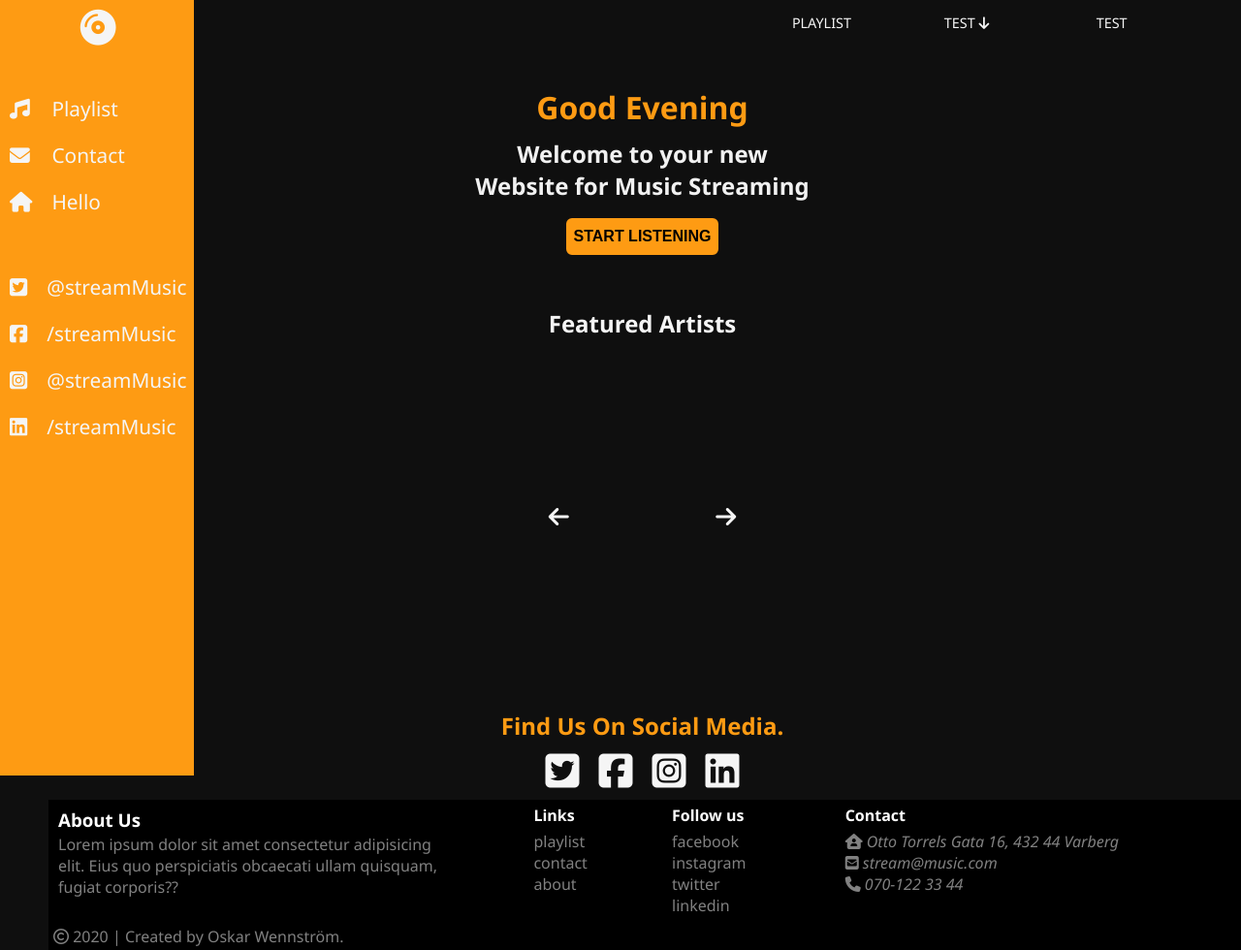
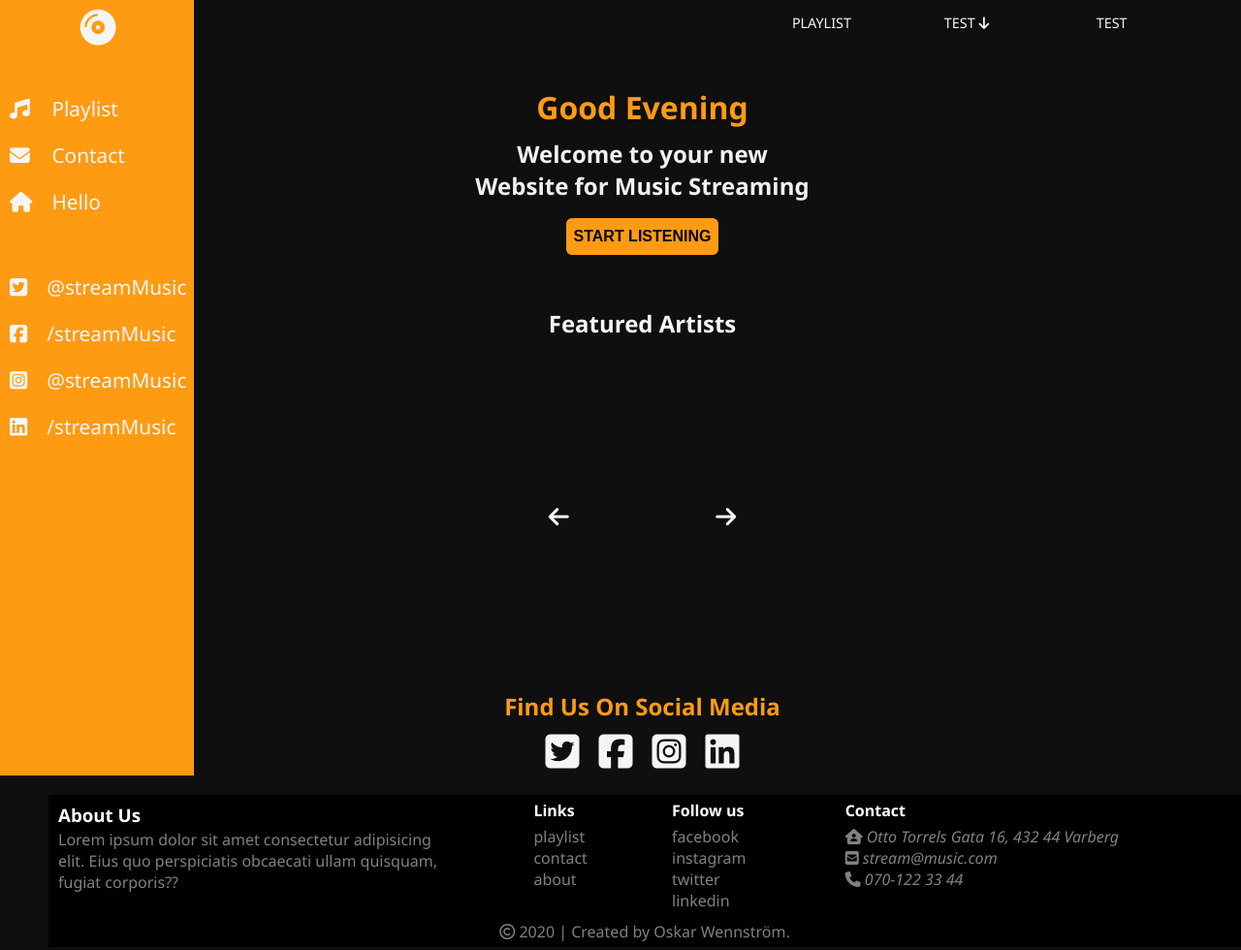
Before and after one commit to wennstrom/FrontEndDevelopementExam, a plain HTML site: page html/index.html in a window 1280 px wide. Shown: the whole page at 97% size. Drawn offline with Linux system fonts and the light colour scheme.

Commit message:
Fixed some bugs

```diff
--- a/css/styles.css
+++ b/css/styles.css
@@ -32,7 +32,7 @@ button {
     display: flex;
     flex-direction: column;
     margin-left: 45px;
-    height: calc(100vh - 10px);
+    flex: 1 0 auto;
 }
 /* nav */
 .navbar {
@@ -203,7 +203,7 @@ button {
     align-items: center;
     color: #FE9B13;;
     margin: auto;
-    margin-top: 20px;
+    margin-bottom: 15px;
 }
 .social-media h2 {
     margin: 0;
@@ -271,7 +271,6 @@ footer {
     display: flex;
     flex-direction: column;
     flex-wrap: wrap;
-    margin-top: auto;
     justify-content: space-evenly;
     background-color: rgb(0, 0, 0);
     color: rgb(129, 129, 129);
@@ -322,7 +321,7 @@ footer .footermenu {
     text-decoration: none;
     color: rgb(129, 129, 129);
 }
-s.footermenu a:hover {
+.footermenu a:hover {
     color: white;
 }
 footer h4, footer h3 {
@@ -333,6 +332,7 @@ footer h4, footer h3 {
 footer .copyright {
     color: rgb(129, 129, 129);
     margin-top: 10px;
+    text-align: center;
 
 }
 footer .copyright a {
--- a/html/index.html
+++ b/html/index.html
@@ -108,7 +108,7 @@
             </div>
         </div>
         <div class="social-media">
-            <h2>Find Us On Social Media.</h2>
+            <h2>Find Us On Social Media</h2>
             <div class="icons">
                 <i class="fab fa-twitter-square"></i>
                 <i class="fab fa-facebook-square"></i>
@@ -116,8 +116,6 @@
                 <i class="fab fa-linkedin"></i>
             </div>
         </div>
-
-    </div>
     </div>
     <footer>
         <div class=" footer-sektions">
```
